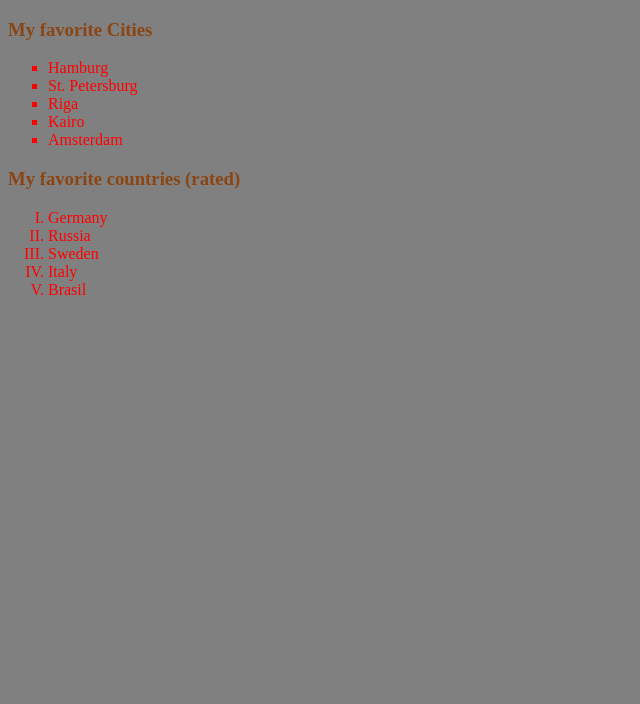
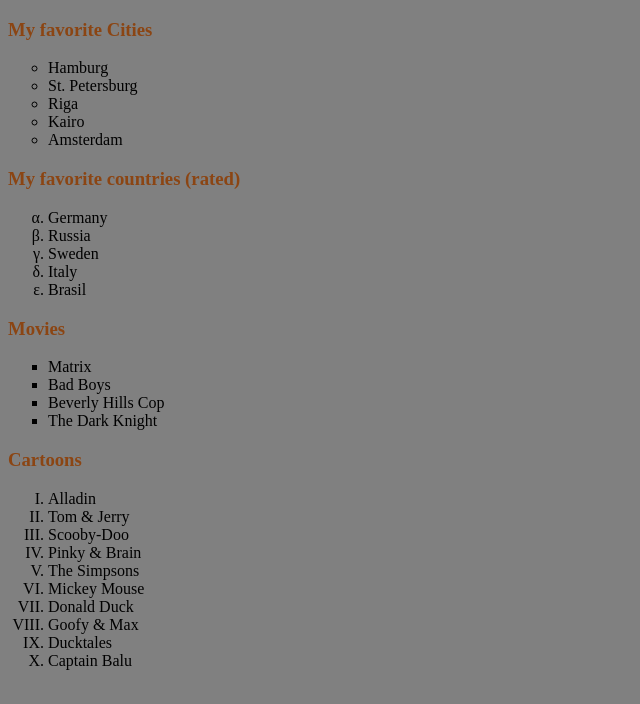
Before and after one commit to dev-kev-kev/Intro-html, a plain HTML site: page Lists/lists.html in a window 1280 px wide. Shown: the whole page, without its empty margins (0-640 px from the left). Drawn offline with Linux system fonts and the light colour scheme.

Commit message:
added more lists

```diff
--- a/Lists/lists.html
+++ b/Lists/lists.html
@@ -8,7 +8,7 @@
   </head>
   <body>
     <h3>My favorite Cities</h3>
-    <ul>
+    <ul class="cities-ul">
       <li>Hamburg</li>
       <li>St. Petersburg</li>
       <li>Riga</li>
@@ -16,12 +16,32 @@
       <li>Amsterdam</li>
     </ul>
     <h3>My favorite countries (rated)</h3>
-    <ol>
+    <ol class="countries-ol">
       <li>Germany</li>
       <li>Russia</li>
       <li>Sweden</li>
       <li>Italy</li>
       <li>Brasil</li>
     </ol>
+    <h3>Movies</h3>
+    <ul class="movies-ul">
+      <li>Matrix</li>
+      <li>Bad Boys</li>
+      <li>Beverly Hills Cop</li>
+      <li>The Dark Knight</li>
+    </ul>
+    <h3>Cartoons</h3>
+    <ol class="cartoons-ol">
+      <li>Alladin</li>
+      <li>Tom & Jerry</li>
+      <li>Scooby-Doo</li>
+      <li>Pinky & Brain</li>
+      <li>The Simpsons</li>
+      <li>Mickey Mouse</li>
+      <li>Donald Duck</li>
+      <li>Goofy & Max</li>
+      <li>Ducktales</li>
+      <li>Captain Balu</li>
+    </ol>
   </body>
 </html>
--- a/Lists/style.css
+++ b/Lists/style.css
@@ -1,13 +1,9 @@
-ul li {
-  list-style: square;
+.cities-ul li {
+  list-style: circle;
 }
 
-ol li {
-  list-style: upper-roman;
-}
-
-li {
-  color: red;
+.countries-ol li {
+  list-style: lower-greek;
 }
 
 h3 {
@@ -17,3 +13,13 @@ h3 {
 * {
   background-color: grey;
 }
+.movies-ul li {
+  list-style: square;
+}
+.cartoons-ol li {
+  list-style: upper-roman;
+}
+
+ul {
+  list-style-image: url("https://mdn.mozillademos.org/files/11981/starsolid.gif");
+}
```
